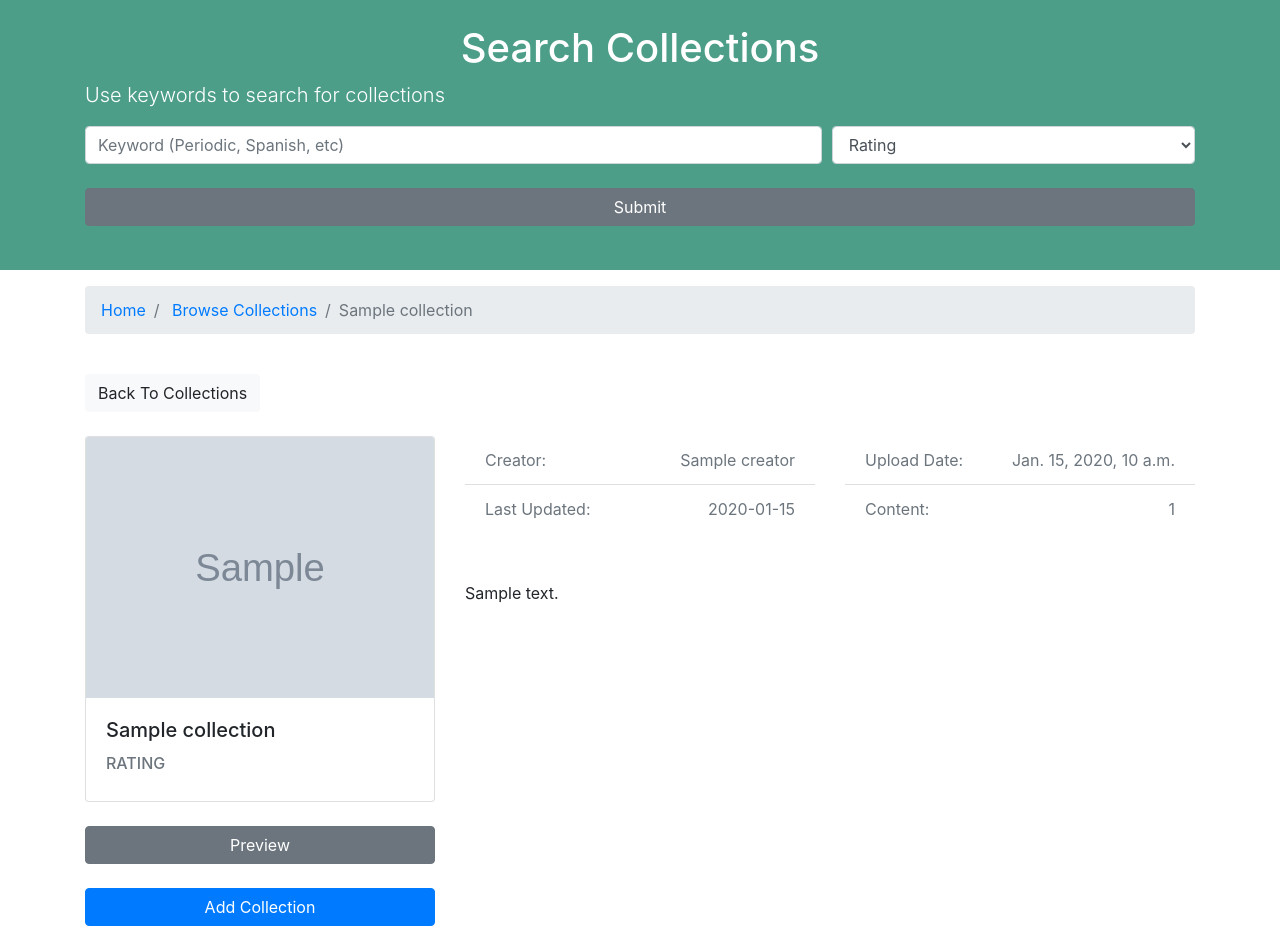
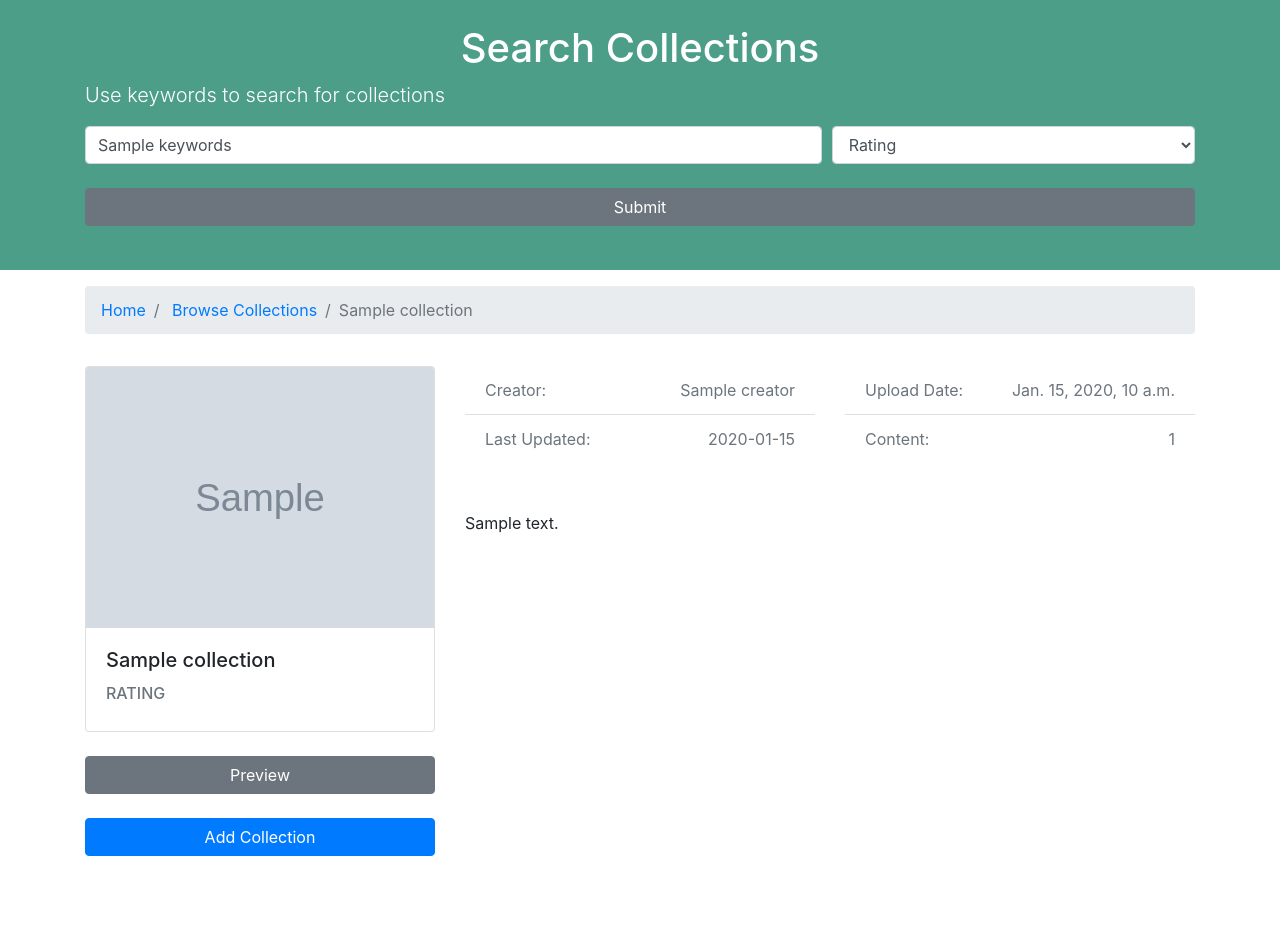
Before and after one commit to aali195/retain, a Django app: template templates/collecs/collection.html in a window 1280 px wide. Shown: the part 59-1009 px from the top of the page. After the commit the page ends 915 px from the top, so only its background shows below. Run offline with Django 3.2, Linux system fonts and the light colour scheme; the template is opened without the code that fills it: most values are stand-ins (such as "Sample title", 1, 10 or a date in 2020); grey boxes marked "Sample" are stand-in pictures; some libraries are stand-ins or nearby versions.

Commit message:
Implement input keyword perserving for search forms

```diff
--- a/collecs/listing.py
+++ b/collecs/listing.py
@@ -6,6 +6,7 @@ def get_collection(request, collection_id):
     collection = get_object_or_404(Collection, pk=collection_id)
 
     context = {
-        'collection': collection
+        'collection': collection,
+        'values': request.GET
     }
     return context
--- a/collecs/search.py
+++ b/collecs/search.py
@@ -11,7 +11,8 @@ def search_collections(request):
 
     context = {
         'keywords': keywords,
-        'collections': queryset_list
+        'collections': queryset_list,
+        'values': request.GET
     }
     return context
 
--- a/templates/collecs/collection.html
+++ b/templates/collecs/collection.html
@@ -22,9 +22,8 @@
         </section>
 
     <!-- Listing -->
-    <section id="listing" class="py-4">
+    <section id="listing" class="py-3">
         <div class="container">
-            <a href="{% url 'collections' %}" class="btn btn-light mb-4">Back To Collections</a>
             <div class="row">
                 <div class="col-md-4">
                     <div class="card mb-4">
--- a/templates/partials/_search.html
+++ b/templates/partials/_search.html
@@ -10,7 +10,7 @@
                         <div class="form-row">
                             <div class="col-md-8">
                                 <label class="sr-only">Keywords</label>
-                                <input type="text" name="keywords" class="form-control" placeholder="Keyword (Periodic, Spanish, etc)">
+                                <input type="text" name="keywords" class="form-control" placeholder="Keyword (Periodic, Spanish, etc)" value="{{values.keywords}}">
                             </div>
                             <div class="col-md-4">
                                 <label class="sr-only">Sort</label>
```
